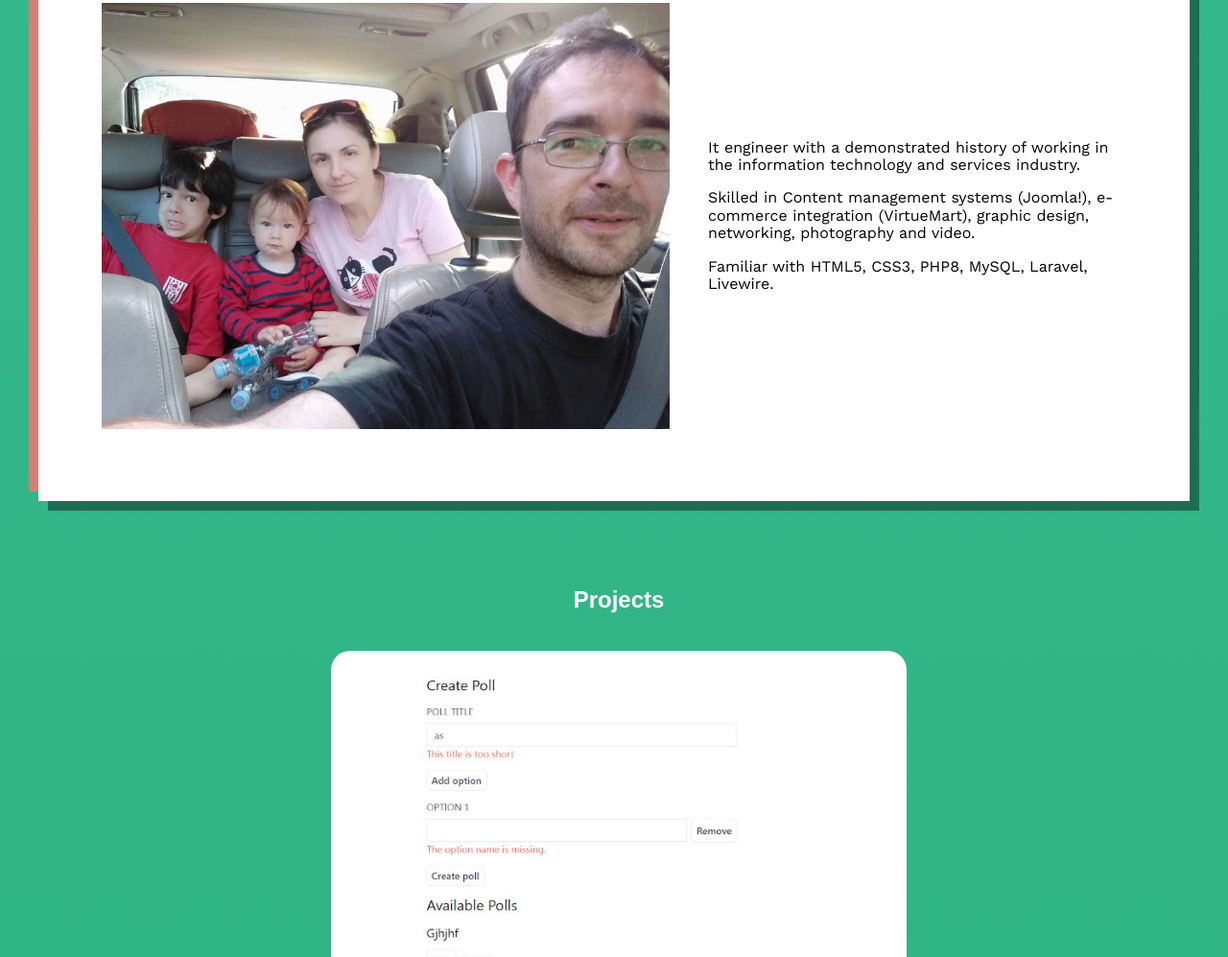
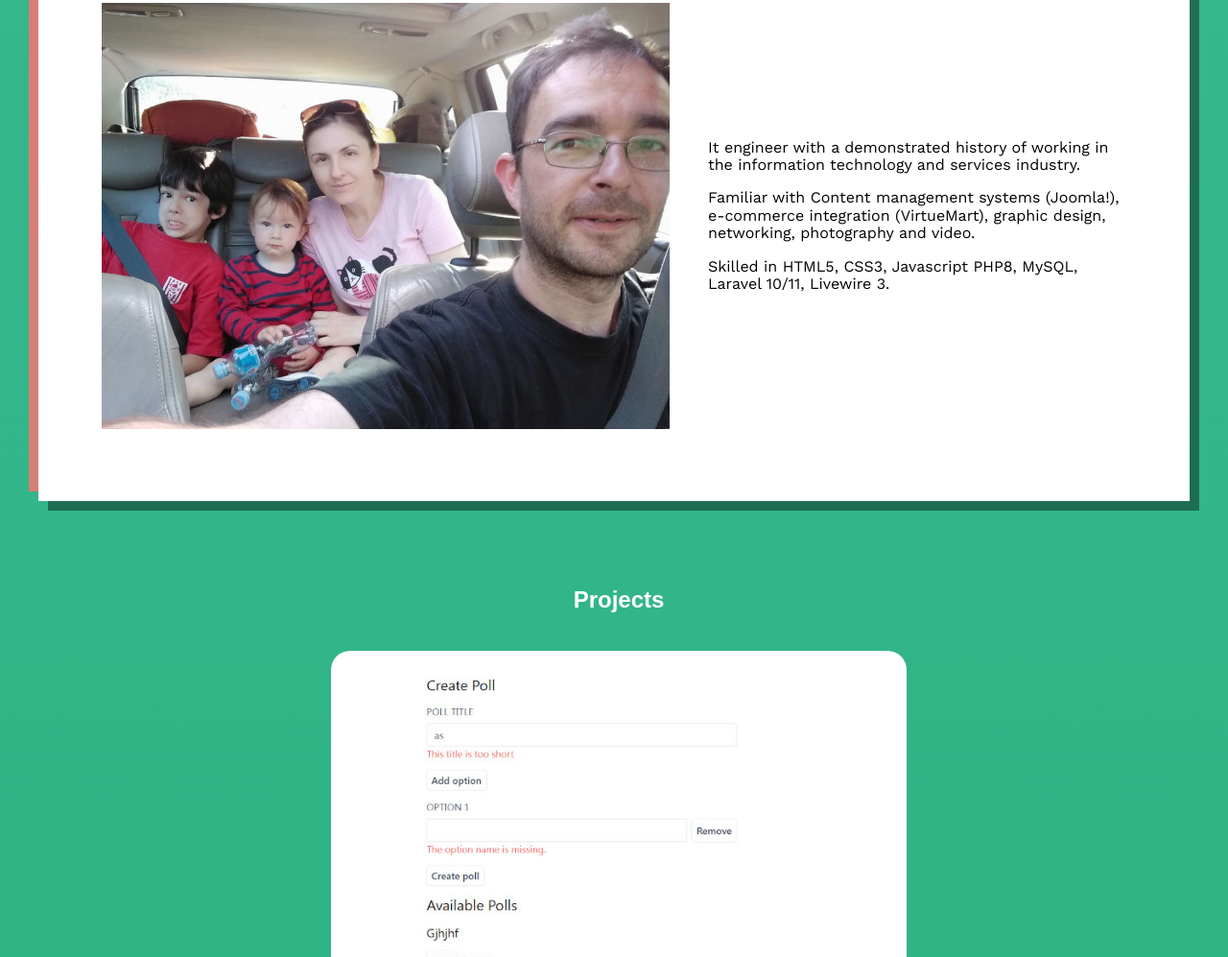
Before and after one commit to Zgrovetin/portfolio, a plain HTML site: page portfolio.html in a window 1280 px wide. Shown: the part 957-1954 px from the top of the page at 96% size. Drawn offline with nearby package versions, Linux system fonts and the light colour scheme; a web font is replaced by a local one.

Commit message:
Update portfolio.html

```diff
--- a/portfolio.html
+++ b/portfolio.html
@@ -39,7 +39,7 @@
                     <div class="about-image"></div>
                 </div>
                 <div class="about-text">
-                    <p>It engineer with a demonstrated history of working in the information technology and services industry. </p><p>Skilled in Content management systems (Joomla!), e-commerce integration (VirtueMart), graphic design, networking, photography and video.</p> <p>Familiar with HTML5, CSS3, PHP8, MySQL, Laravel, Livewire.</p>
+                    <p>It engineer with a demonstrated history of working in the information technology and services industry. </p><p>Familiar with Content management systems (Joomla!), e-commerce integration (VirtueMart), graphic design, networking, photography and video.</p> <p>Skilled in HTML5, CSS3, Javascript PHP8, MySQL, Laravel 10/11, Livewire 3.</p>
                 </div>
             </div>
     </section>
```
